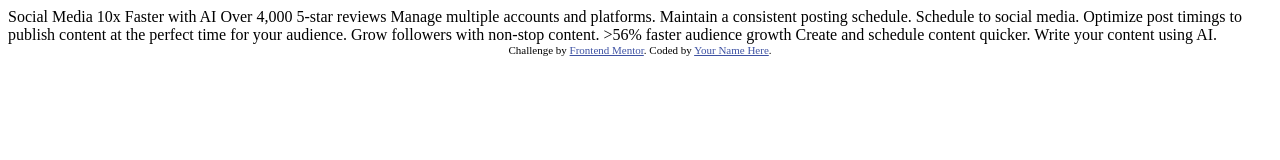
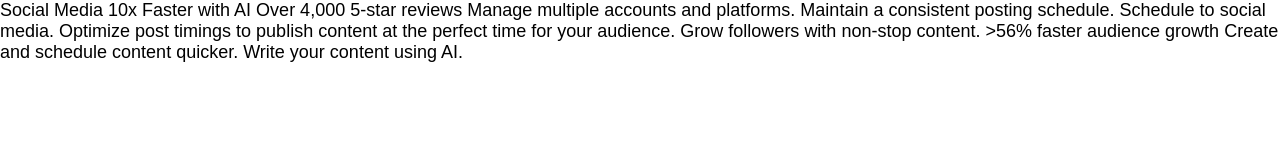
Before and after one commit to filipangel/bento-grid, a plain HTML site: page index.html in a window 1280 px wide. Drawn offline with Linux system fonts and the light colour scheme.

Commit message:
added reset, fonts and colors

```diff
--- /dev/null
+++ b/css/style.css
@@ -0,0 +1,36 @@
+*,
+*::before,
+*::after {
+    margin: 0;
+    padding: 0;
+    box-sizing: border-box;
+}
+
+@import url('https://fonts.googleapis.com/css2?family=DM+Sans:ital,opsz,wght@0,9..40,100..1000;1,9..40,100..1000&display=swap');
+
+:root {
+    --clr-white: hsl(0, 0%, 100%);
+    --clr-purple-100: hsl(254, 88%, 90%);
+    --clr-purple-500: hsl(256, 67%, 59%);
+    --clr-yellow-100: hsl(31, 66%, 93%);
+    --clr-yellow-500: hsl(39, 100%, 71%);
+    --clr-black: hsl(0, 0%, 7%);
+    --fw-normal: 400;
+    --fw-semi-bold: 500;
+}
+
+html {
+    font-size: 62.5%;
+}
+
+body {
+    font-family: "DM Sans", sans-serif;
+    font-size: 1.8rem;
+    font-weight: var(--fw-normal);
+    background-color: var(--clr-stone-100);
+    min-height: 100vh;
+}
+
+@media only screen and (min-width: 576px) {
+
+}
--- a/index.html
+++ b/index.html
@@ -5,14 +5,9 @@
   <meta name="viewport" content="width=device-width, initial-scale=1.0"> <!-- displays site properly based on user's device -->
 
   <link rel="icon" type="image/png" sizes="32x32" href="./assets/images/favicon-32x32.png">
+  <link rel="stylesheet" href="./css/style.css">
 
   <title>Frontend Mentor | Bento grid</title>
-
-  <!-- Feel free to remove these styles or customise in your own stylesheet 👍 -->
-  <style>
-    .attribution { font-size: 11px; text-align: center; }
-    .attribution a { color: hsl(228, 45%, 44%); }
-  </style>
 </head>
 <body>
 
@@ -33,10 +28,5 @@
   Create and schedule content quicker.
 
   Write your content using AI.
-
-  <div class="attribution">
-    Challenge by <a href="https://www.frontendmentor.io?ref=challenge">Frontend Mentor</a>.
-    Coded by <a href="#">Your Name Here</a>.
-  </div>
 </body>
 </html>
```
